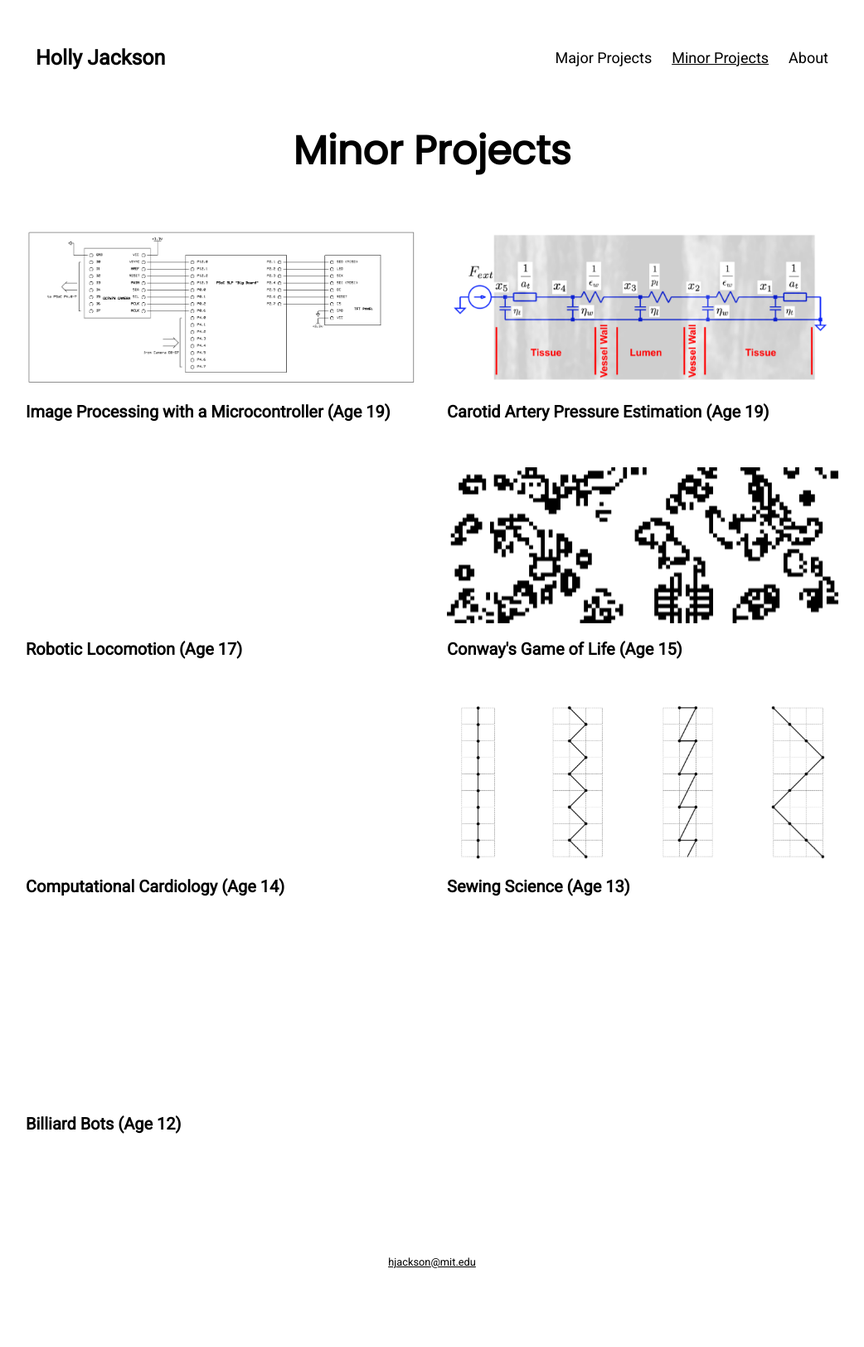
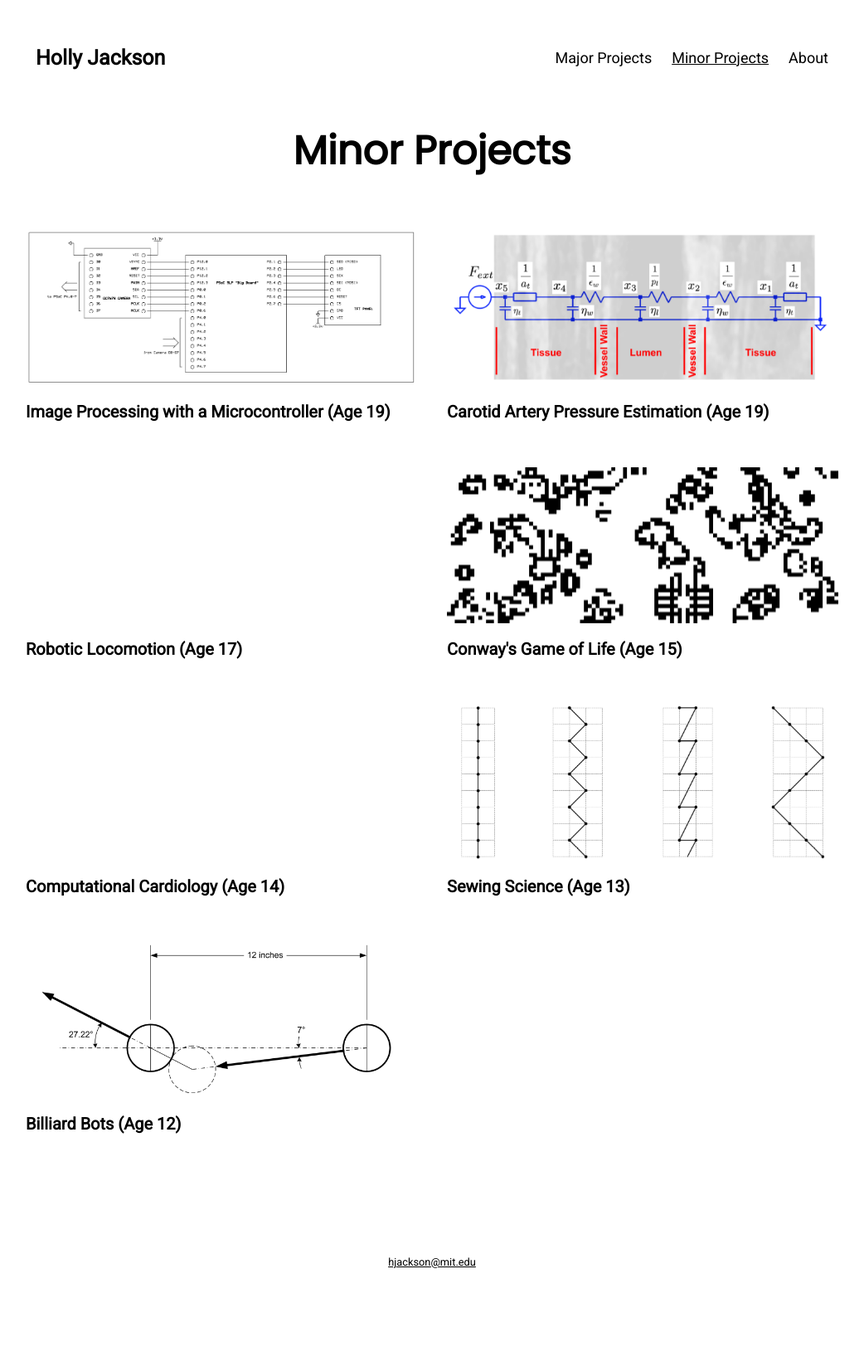
Before and after one commit to hollyjackson/hollyjackson.github.io, a Jekyll site: the page built from minor-projects/index.html, in a window 1280 px wide. Shown: the whole page at 83% size, without its empty margins (119-1161 px from the left). Built offline with Jekyll 4.4.1, drawn with Linux system fonts in a browser that asks for light colours.

Commit message:
added bb icon

```diff
--- a/minor-projects/index.html
+++ b/minor-projects/index.html
@@ -70,7 +70,7 @@ footer: <a href="mailto:hjackson@mit.edu" target="_blank">hjackson@mit.edu</a>
         <div class="content">
             <div class="img-hover-zoom">
                 <a href="/minor-projects/billiard-bots">
-                    <img src="/images/temp.png" alt="Billiard Bots" style="width:100%">
+                    <img src="/images/cut.png" alt="Billiard Bots" style="width:100%">
                 </a>
             </div>
             <h2>Billiard Bots (Age 12)</h2>
```
Also changed, not shown: images/cut.png (added).
